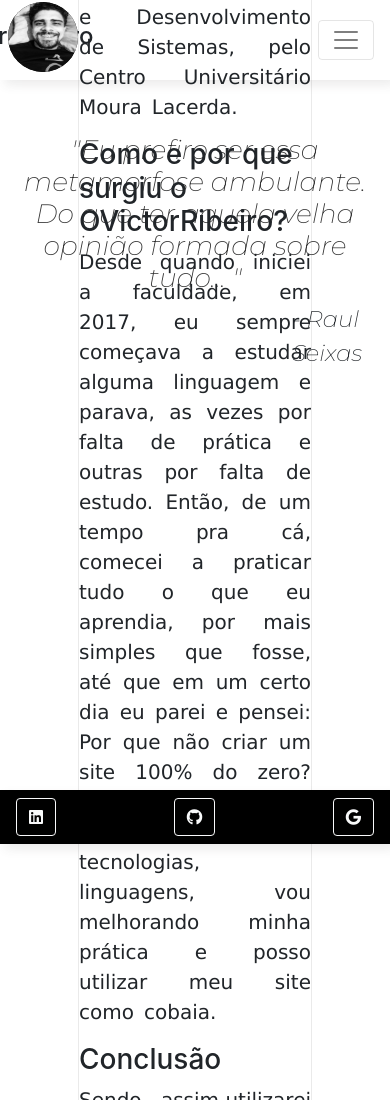
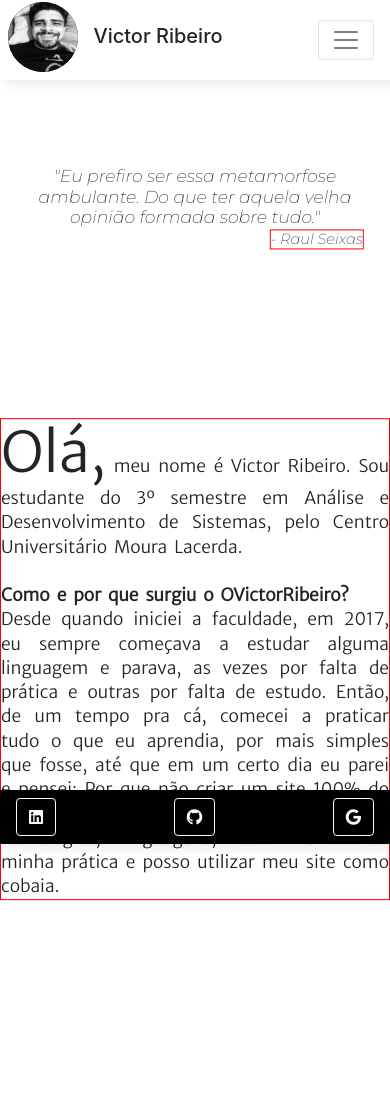
Before and after one commit to vsribeiro19/github-pages-ovictorribeiro, a plain HTML site: page index.html in a window 390 px wide. Shown: the top 1100 px of the page. Drawn offline with nearby package versions, Linux system fonts and the light colour scheme.

Commit message:
layout responsivo vs 1.0

```diff
--- a/css/index.css
+++ b/css/index.css
@@ -13,8 +13,8 @@
         top: 2px;
         left: 2%;
         height: 70px;
+        background: black;
         border-radius: 100%;
-        background: black;
         -webkit-border-radius: 100%;
         -moz-border-radius: 100%;
         -ms-border-radius: 100%;
@@ -48,8 +48,8 @@
         font-family: 'Montserrat', sans-serif;
         font-weight: 500;
         font-style: italic;
-        margin-top: 15%;
-        font-size: 20pt;
+        margin-top: 10%;
+        font-size: 15pt;
     }
 
     .autor {
@@ -59,27 +59,20 @@
         font-family: 'Montserrat', sans-serif;
     }
 
-    .ms-principal {
+    p {
         position: absolute;
-        top: 100%;
+        font-family: Verdana, Geneva, Tahoma, sans-serif;
+        top: 52%;
         left: 50%;
         transform: translate(-50%, -50%);
-        width: 60%;
+        word-spacing: 3.8px;
+        line-height: 1.4em;
+        font-size: 13pt;
+        text-align: justify;
         -webkit-transform: translate(-50%, -50%);
         -moz-transform: translate(-50%, -50%);
         -ms-transform: translate(-50%, -50%);
         -o-transform: translate(-50%, -50%);
-        border: 1px solid rgba(51, 51, 51, 0.1);
-    }
-
-    p {
-        font-family: Verdana, Geneva, Tahoma, sans-serif;
-        width: 100%;
-        margin-top: 5px;
-        word-spacing: 3.8px;
-        line-height: 1.5em;
-        font-size: 14pt;
-        text-align: justify;
     }
     /*
 h4 {
--- /dev/null
+++ b/css/lg.css
@@ -0,0 +1,14 @@
+* {
+    margin: 0px;
+    padding: 0px;
+}
+
+h4 {
+    font-size: 15pt;
+    margin-left: 110%;
+    width: 100%;
+}
+
+p {
+    margin-top: 90px;
+}
--- /dev/null
+++ b/css/md.css
@@ -0,0 +1,23 @@
+* {
+    margin: 0;
+    padding: 0;
+    box-sizing: border-box;
+}
+
+h4 {
+    font-size: 15pt;
+    margin-left: 90%;
+    width: 100%;
+    padding-top: 5px;
+}
+
+.nav {
+    justify-content: space-around;
+    position: relative;
+    left: 22px;
+}
+
+p {
+    border: 1px solid red;
+    width: 100%;
+}
--- /dev/null
+++ b/css/min.css
@@ -0,0 +1,40 @@
+* {
+    margin: 0px;
+    padding: 0px;
+}
+
+.message {
+    font-size: 13pt;
+    position: absolute;
+    top: 20%;
+    left: 50%;
+    transform: translate(-50%, -50%);
+    width: 96%;
+}
+
+h4 {
+    /*  position: relative;
+    right: 30%;
+    font-size: 15pt;
+    width: 100%;*/
+    font-size: 15pt;
+    margin-left: 110%;
+    width: 100%;
+}
+
+.autor {
+    font-size: 11pt;
+    margin-left: 65%;
+    border: 1px solid red;
+}
+
+.nav {
+    justify-content: center;
+}
+
+p {
+    border: 1px solid red;
+    margin-top: 220px;
+    width: 100%;
+    font-family: 'Merriweather Sans', sans-serif;
+}
--- a/index.html
+++ b/index.html
@@ -5,14 +5,17 @@
     <meta charset="UTF-8">
     <meta name="viewport" content="width=device-width, initial-scale=1.0">
     <meta http-equiv="X-UA-Compatible" content="ie=edge">
-    <link rel="stylesheet" type="text/css" href="css/index.css" media="screen">
-    <link rel="stylesheet" href="css/mediaq.css" media="(max-width:600px)">
     <link rel="stylesheet " href="https://stackpath.bootstrapcdn.com/bootstrap/4.1.3/css/bootstrap.min.css " integrity="sha384-MCw98/SFnGE8fJT3GXwEOngsV7Zt27NXFoaoApmYm81iuXoPkFOJwJ8ERdknLPMO " crossorigin="anonymous ">
+    <link rel="stylesheet" type="text/css" href="css/index.css">
+    <link rel="stylesheet" type="text/css" media="screen and (max-width:480px)" href="css/min.css">
+    <link rel="stylesheet" type="text/css" media="screen and (min-width:600px)" href="css/md.css">
+    <link rel="stylesheet" type="text/css" media="screen and (min-width:1024px)" href="css/lg.css">
     <link rel="stylesheet " href="https://use.fontawesome.com/releases/v5.3.1/css/all.css " integrity="sha384-mzrmE5qonljUremFsqc01SB46JvROS7bZs3IO2EmfFsd15uHvIt+Y8vEf7N7fWAU " crossorigin="anonymous ">
     <link rel="icon " href="img/eu.jpg ">
     <link href="https://fonts.googleapis.com/css?family=Open+Sans&display=swap " rel="stylesheet ">
     <link href="https://fonts.googleapis.com/css?family=Montserrat:200i&display=swap " rel="stylesheet ">
     <link href="https://fonts.googleapis.com/css?family=Roboto:700&display=swap " rel="stylesheet ">
+    <link href="https://fonts.googleapis.com/css?family=Merriweather+Sans:300&display=swap" rel="stylesheet">
     <title>OVictorRibeiro | Home</title>
 
 </head>
@@ -33,32 +36,42 @@
                         <span class="navbar-toggler-icon "></span>
             </button>
                 <div class="collapse navbar-collapse " id="nav-teste ">
-                    <div class="nav col-md-11 d-flex justify-content-around ">
-                        <ul class="nav ">
-                            <li class="nav-item ">
-                                <a href=" " class="nav-link text-dark ">Sobre mim</a>
+                    <div class="nav col-md-11 d-flex justify-content-beetewn">
+                        <ul class="nav">
+                            <li class="nav-item">
+                                <a href="sobre.html" class="nav-link ml-4 text-dark ">Sobre mim</a>
                             </li>
                         </ul>
-                        <ul class="nav ">
-                            <li class="nav-item ">
-                                <a href=" " class="nav-link text-dark ">Meus projetos</a>
+                        <ul class="nav">
+                            <li class="nav-item">
+                                <a href=" " class="nav-link text-dark">Meus projetos</a>
                             </li>
                         </ul>
-                        <ul class="nav ">
+                        <ul class="nav">
                             <li class="nav-item ">
-                                <a href=" " class="nav-link text-dark ">Blog</a>
+                                <a href=" " class="nav-link text-dark">Blog</a>
                             </li>
                         </ul>
                     </div>
                 </div>
         </nav>
     </header>
-    <div class="container ">
-        <h2 class="message text-sm ">"Eu prefiro ser essa metamorfose ambulante. Do que ter aquela velha opinião formada sobre tudo... "</h2>
-        <div class="autor ">
-            - Raul Seixas
-        </div>
-        <div class="ms-principal ">
+    <div class="container-text ">
+        <h2 class="message text-sm ">"Eu prefiro ser essa metamorfose ambulante. Do que ter aquela velha opinião formada sobre tudo."<br> <span class="autor">- Raul Seixas </span></h2>
+        <!-- <div class="autor ">
+
+        </div>-->
+    </div>
+
+    <div class="texto">
+        <p>
+            <strong class="display-4">Olá,</strong> meu nome é Victor Ribeiro. Sou estudante do 3º semestre em Análise e Desenvolvimento de Sistemas, pelo Centro Universitário Moura Lacerda.<br><br>
+            <strong>Como e por que surgiu o OVictorRibeiro?</strong><br> Desde quando iniciei a faculdade, em 2017, eu sempre começava a estudar alguma linguagem e parava, as vezes por falta de prática e outras por falta de estudo. Então, de um tempo
+            pra cá, comecei a praticar tudo o que eu aprendia, por mais simples que fosse, até que em um certo dia eu parei e pensei: Por que não criar um site 100% do zero? Onde eu vou aprendendo novas tecnologias, linguagens, vou melhorando minha prática
+            e posso utilizar meu site como cobaia.
+        </p>
+    </div>
+    <!--<div class="ms-principal ">
             <h2 class="display-4 ">Olá,</h2>
             <p class="lead text-sm ">
                 meu nome é Victor Ribeiro. Sou estudante do 3º semestre em Análise e Desenvolvimento de Sistemas, pelo Centro Universitário Moura Lacerda.
@@ -71,7 +84,7 @@
                         da programação/informática. Caso você queira perguntar alguma coisa e/ou dar algum feedback(que por sinal é sempre bem vindo), utilize minhas redes abaixo ou <a href="https://mail.google.com/mail/u/1/#inbox?compose=DmwnWrRmTWjpwpHXczdKLLTLPtFVHmxLmFRFxTCwPcBrNpLNkJgbdNXVZxcVPMzvCRllbdmknSLV "
                             target="_blank ">clique aqui</a> para me enviar uma mensagem direto no gmail.
                     </p>
-        </div>
+        </div>-->
     </div>
     <footer>
         <div class="navbarbottom navbar navbar-expand-sm navbar-light fixed-bottom justify-content-center ">
@@ -86,7 +99,7 @@
                     <i class="fab fa-google "></i>
                 </a>
             </div>
-        </div>
+
     </footer>
 
 
```
Also changed, not shown: sobre.html (added, +29 -0 lines), css/sobre.css (added).
